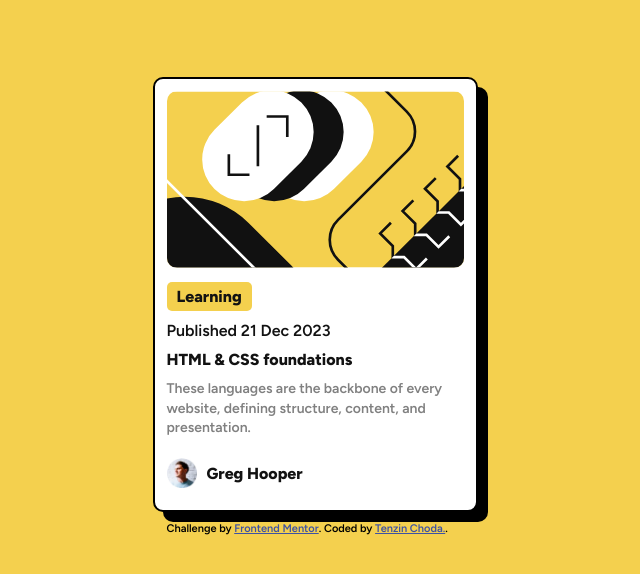
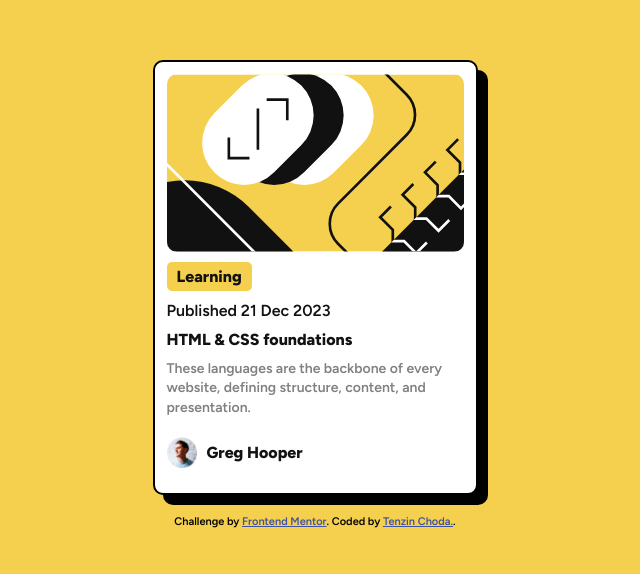
Before and after one commit to tenze21/Blog-preview-card-frontend-mentor, a plain HTML site: page index.html in a window 1280 px wide. Shown: the part 106-680 px from the top of the page, without its empty margins (325-965 px from the left). Drawn offline with Linux system fonts and the light colour scheme.

Commit message:
Update index.html

```diff
--- a/index.html
+++ b/index.html
@@ -26,11 +26,12 @@
     }
     body{
       display: grid;
-      grid-template-columns: 30% auto 30%;
-      grid-template-rows: 10% auto 10%;
+/*       grid-template-columns: 30% auto 30%; */
+/*       grid-template-rows: 10% auto 10%; */
       min-height: 100vh;
-      justify-content: center;
-      align-items: center;
+/*       justify-content: center; */
+/*       align-items: center; */
+      place-content: center;
       background-color: var(--background-color);
     }
     .container{
@@ -51,8 +52,7 @@
       grid-column: 2/3;
       font-size: 11px;
       text-align: center;
-      position: absolute;
-      bottom: -25px;
+      margin-top: 20px;
     }
     .attribution a {
       color: hsl(228, 45%, 44%);
@@ -60,6 +60,7 @@
     .card-img img{
       border-radius: 10px;
       width: 100%;
+      display: block;
     }
     .hero p:first-child{
       background-color: var(--background-color);
@@ -105,9 +106,9 @@
   </style>
 </head>
 <body>
-  <div class="container">
+  <main class="container">
     <div class="card-img">
-      <img src="assets/images/illustration-article.svg" alt="Image">
+      <img role="img" src="assets/images/illustration-article.svg" alt="Image">
     </div>
     <div class="hero">
       <p>Learning</p>
@@ -120,13 +121,13 @@
       These languages are the backbone of every website, defining structure, content, and presentation.
     </div>
     <div class="author">
-      <img src="assets/images/image-avatar.webp" alt="profile">
+      <img role="img" src="assets/images/image-avatar.webp" alt="profile">
       Greg Hooper
     </div>
-    <div class="attribution">
+  </main>
+    <footer class="attribution">
       Challenge by <a href="https://www.frontendmentor.io?ref=challenge" target="_blank">Frontend Mentor</a>.
       Coded by <a href="#">Tenzin Choda.</a>.
-    </div>
-  </div>
+    </footer>
 </body>
 </html>
```
